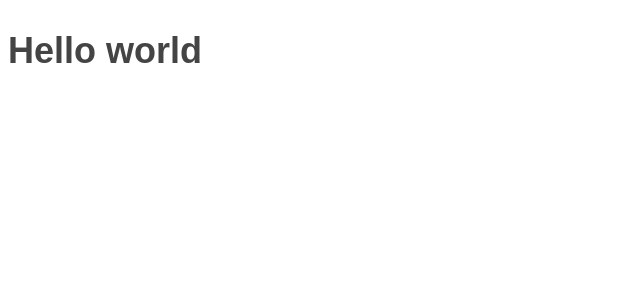
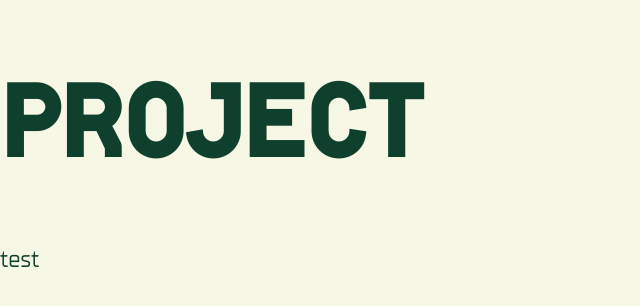
Before and after one commit to gilletth-dev/DeepRoot, a website: page src/index.html in a window 1280 px wide. Shown: the whole page, without its empty margins (0-640 px from the left). Drawn offline with nearby package versions, Linux system fonts and the light colour scheme; files that its build step writes are made by us from their sources.

Commit message:
variables

```diff
--- a/src/index.html
+++ b/src/index.html
@@ -23,8 +23,11 @@
 
 </head>
 <body>
+  <header class="header">
+    <h1>PROJECT</h1>
+    <p>test</p>
+  </header>
 
-  <h1>Hello world</h1>
 
 </body>
 </html>
--- a/src/styles/app.scss
+++ b/src/styles/app.scss
@@ -1,2 +1,25 @@
 @import 'utils/variables';
 @import 'components/type';
+
+
+@font-face{
+  font-family: "LutzHeadline";
+  src: url("../assets/fonts/LutzHeadlineTrialWeb-Regular.woff2") format("woff2");
+  font-weight: 400;
+}
+
+@font-face{
+  font-family: "Supermolot";
+  src: url("../assets/fonts/TT_Supermolot_Neue_VF_Trial.woff2") format("woff2");
+  font-weight: 100 900;
+}
+
+@font-face{
+  font-family: "Grandola";
+  src: url("../assets/fonts/Grandola-Regular.woff2") format("woff2");
+}
+
+@font-face{
+  font-family: "Lakes";
+  src: url("../assets/fonts/TT_Lakes_Neue_Trial_Variable.ttf") format("truetype");
+}
--- a/src/styles/components/_type.scss
+++ b/src/styles/components/_type.scss
@@ -1,10 +1,49 @@
-body {
-  font-family: sans-serif;
-  font-size: $size-text;
-  line-height: 1.5;
-  color: $c-text;
+html{
+    scroll-behavior: smooth;
+    font-size: $size-text;
 }
 
-.title {
-  color: $c-alt;
+body{
+  margin: 0;
+  background-color: $c-bg;
+  overflow-x: hidden;
+  width: 100%;
 }
+
+h1{
+  font-family: "LutzHeadline", sans-serif;
+  font-size: clamp(3rem, 1.1429rem + 5.7143vw, 6.2rem);
+  text-align: left;
+  color: $c-txt;
+}
+
+h2{
+  font-family: "LutzHeadline", sans-serif;
+  font-size: clamp(2.05rem, calc(1.607rem + 2.768vw), 3.60rem);
+  text-align: left;
+  color: $c-txt;
+}
+
+h3{
+  font-family: "LutzHeadline", sans-serif;
+  font-size: clamp(1.75rem, calc(1.536rem + 1.339vw), 2.50rem);
+  text-align: left;
+  color: $c-txt;
+}
+
+h4{
+  font-family: "Supermolot", sans-serif;
+  font-size: clamp(1.45rem, calc(1.364rem + 0.536vw), 1.75rem);
+  text-align: left;
+  color: $c-txt;
+}
+
+p{
+  font-family: 'Supermolot', sans-serif;
+  font-weight: 400;
+  // font-size: clamp(1.00rem, calc(0.943rem + 0.357vw), 1.20rem);
+  font-size: 24px;
+  max-width: 60ch;
+  text-align: left;
+  color: $c-txt;
+}
--- a/src/styles/utils/_variables.scss
+++ b/src/styles/utils/_variables.scss
@@ -1,5 +1,10 @@
-$c-bg: #efefef;
-$c-alt: #e41612;
-$c-text: #444;
+$c-bg: #f7f7e6;
+$c-alt: #295135;
+$c-txt: #0E402D;
 
-$size-text: 18px;
+$c-cas1: #7B61C4;
+$c-cas2: #EF9F27;
+$c-cas3: #EA638C;
+$c-cas4: #378ADD;
+
+$size-text: 20px;
```
Also changed, not shown: src/assets/fonts/Grandola-Regular.woff2 (added), src/assets/fonts/LutzHeadlineTrialWeb-Regular.woff2 (added), src/assets/fonts/TT_Supermolot_Neue_VF_Trial.woff2 (added), src/styles/app.css (added), 1 other file.
